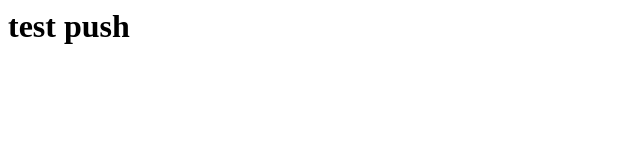
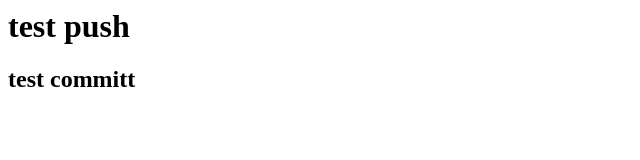
Before and after one commit to tuhsd-hackathon/test, a plain HTML site: page index.html in a window 1280 px wide. Shown: the whole page, without its empty margins (0-640 px from the left). Drawn offline with Linux system fonts and the light colour scheme.

Commit message:
add text

```diff
--- a/index.html
+++ b/index.html
@@ -1 +1,2 @@
 <h1>test push</h1>
+<h2>test committ</h2>
```
